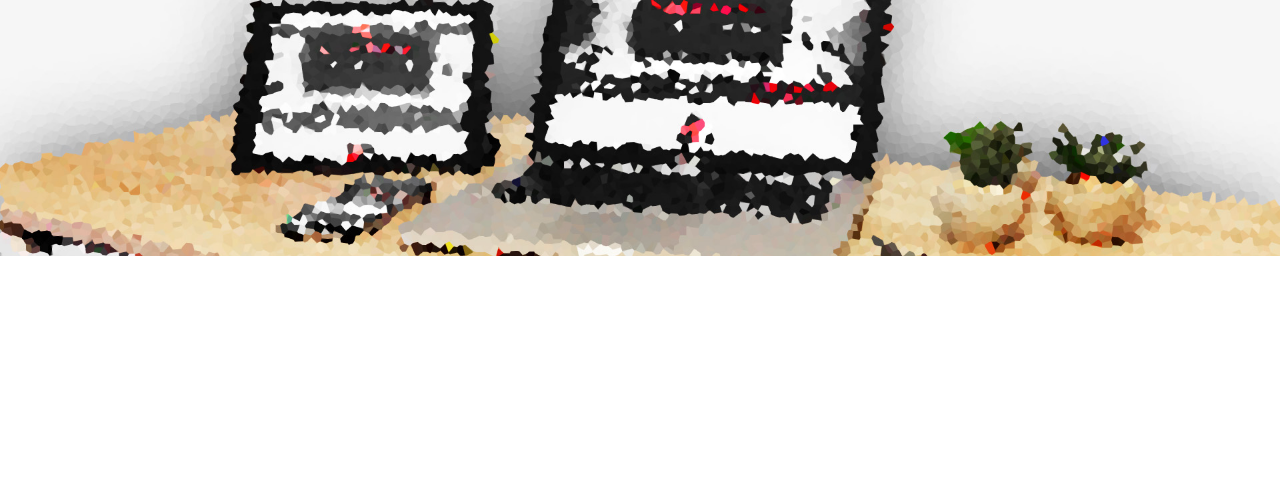
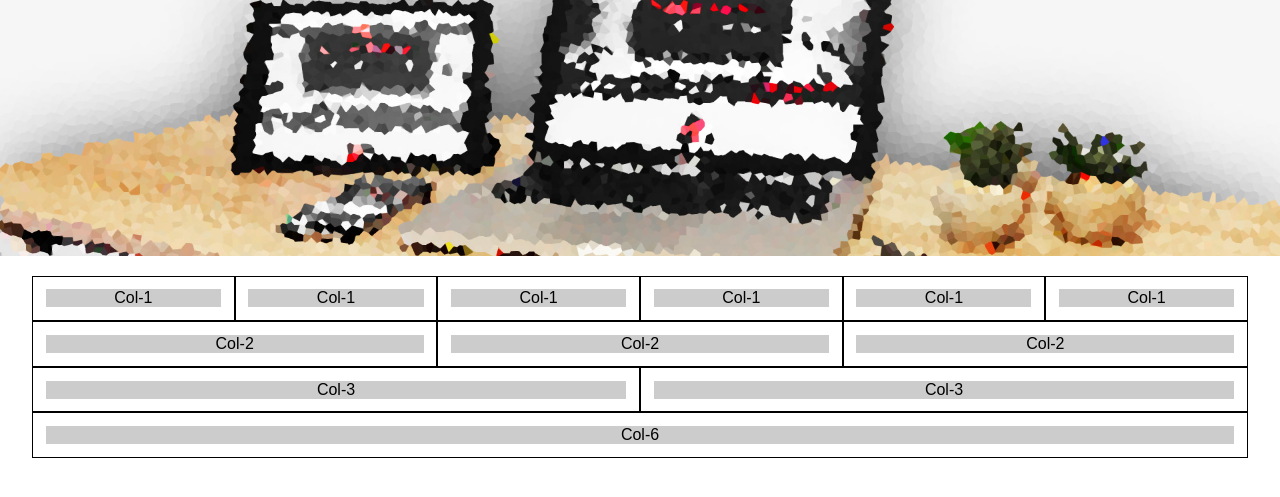
Before and after one commit to sandrojenny/wevdev-adv1, a plain HTML site: page index.html in a window 1280 px wide. Shown: the part 61-558 px from the top of the page. Drawn offline with Linux system fonts and the light colour scheme.

Commit message:
Basic Grid System

```diff
--- a/index.html
+++ b/index.html
@@ -19,5 +19,28 @@
 
     <div class="header-image"></div>
 
+    <div class="container">
+      <div class="row">
+        <div class="col-1"><p>Col-1</p></div>
+        <div class="col-1"><p>Col-1</p></div>
+        <div class="col-1"><p>Col-1</p></div>
+        <div class="col-1"><p>Col-1</p></div>
+        <div class="col-1"><p>Col-1</p></div>
+        <div class="col-1"><p>Col-1</p></div>
+      </div>
+      <div class="row">
+        <div class="col-2"><p>Col-2</p></div>
+        <div class="col-2"><p>Col-2</p></div>
+        <div class="col-2"><p>Col-2</p></div>
+      </div>
+      <div class="row">
+        <div class="col-3"><p>Col-3</p></div>
+        <div class="col-3"><p>Col-3</p></div>
+      </div>
+      <div class="row">
+        <div class="col-6"><p>Col-6</p></div>
+      </div>
+    </div>
+
   </body>
 </html>
--- a/style.css
+++ b/style.css
@@ -65,3 +65,81 @@ body {
   background: url(./img/hintergrund.jpg) no-repeat center center;
   background-size: contain;
 }
+
+
+/* Grid System */
+
+.container {
+  width: 95%;
+  margin-top: 20px;
+  margin-left: auto;
+  margin-right: auto;
+}
+
+.row::after {
+  content: "";
+  height: 0;
+  clear: both;
+  display: block;
+  visibility: hidden;
+}
+
+.row {
+}
+
+[class*='col-'] {
+  float: left;
+  background-color: white;
+  height: 100%;
+  border: 1px solid black;
+  padding: .8rem;
+}
+
+[class*='col-'] p {
+  background-color: #CCC;
+  margin: 0;
+  padding: 0;
+  text-align: center;
+}
+
+.col-1 {
+  width: 16.666%;
+}
+
+.col-2 {
+  width: 33.333%;
+}
+
+.col-3 {
+  width: 50%;
+}
+
+.col-6 {
+  width: 100%;
+}
+
+@media (max-width: 1024px) {
+  .col-1 {
+    width: 33.333%;
+  }
+}
+
+@media (max-width: 768px) {
+  .col-1 {
+    width: 50%;
+  }
+
+  .col-2 {
+    width: 100%;
+  }
+
+  .col-3 {
+    width: 100%;
+  }
+}
+
+@media (max-width: 480px) {
+  .col-1 {
+    width: 100%;
+  }
+}
```
